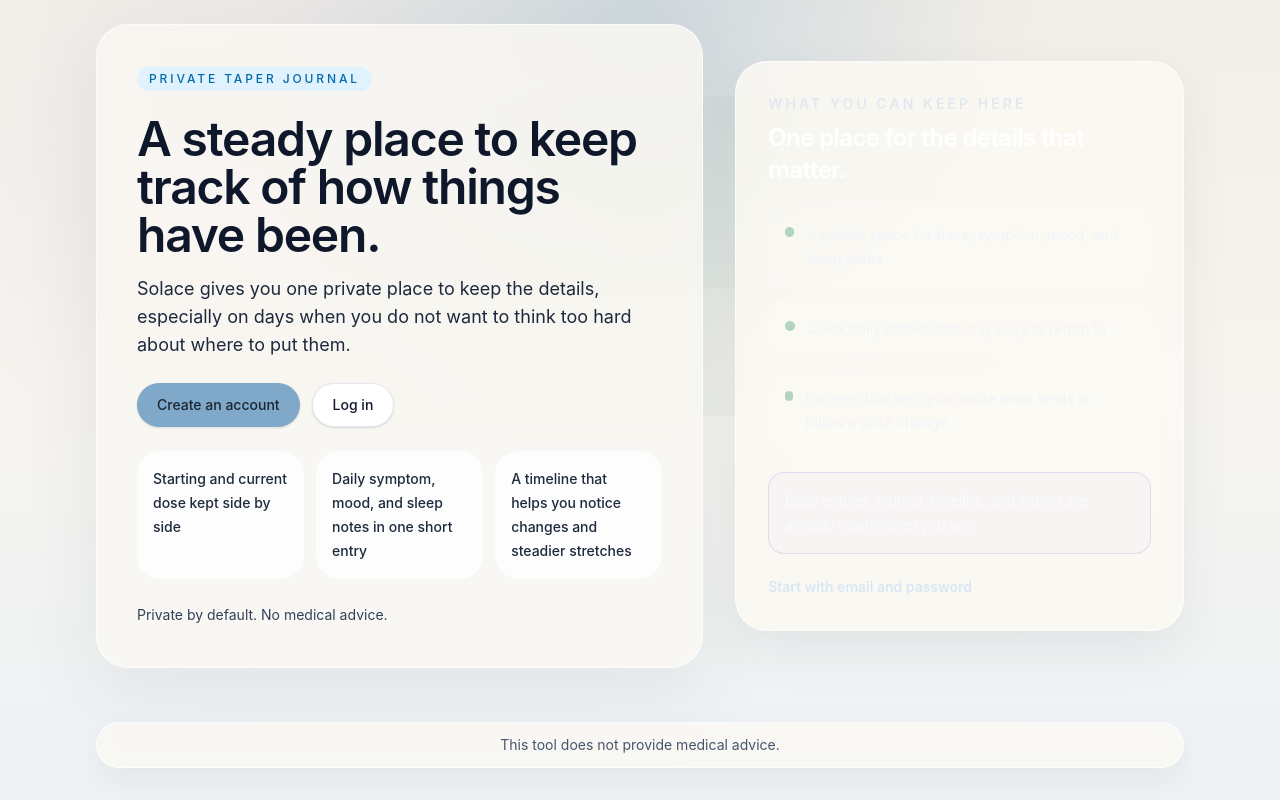
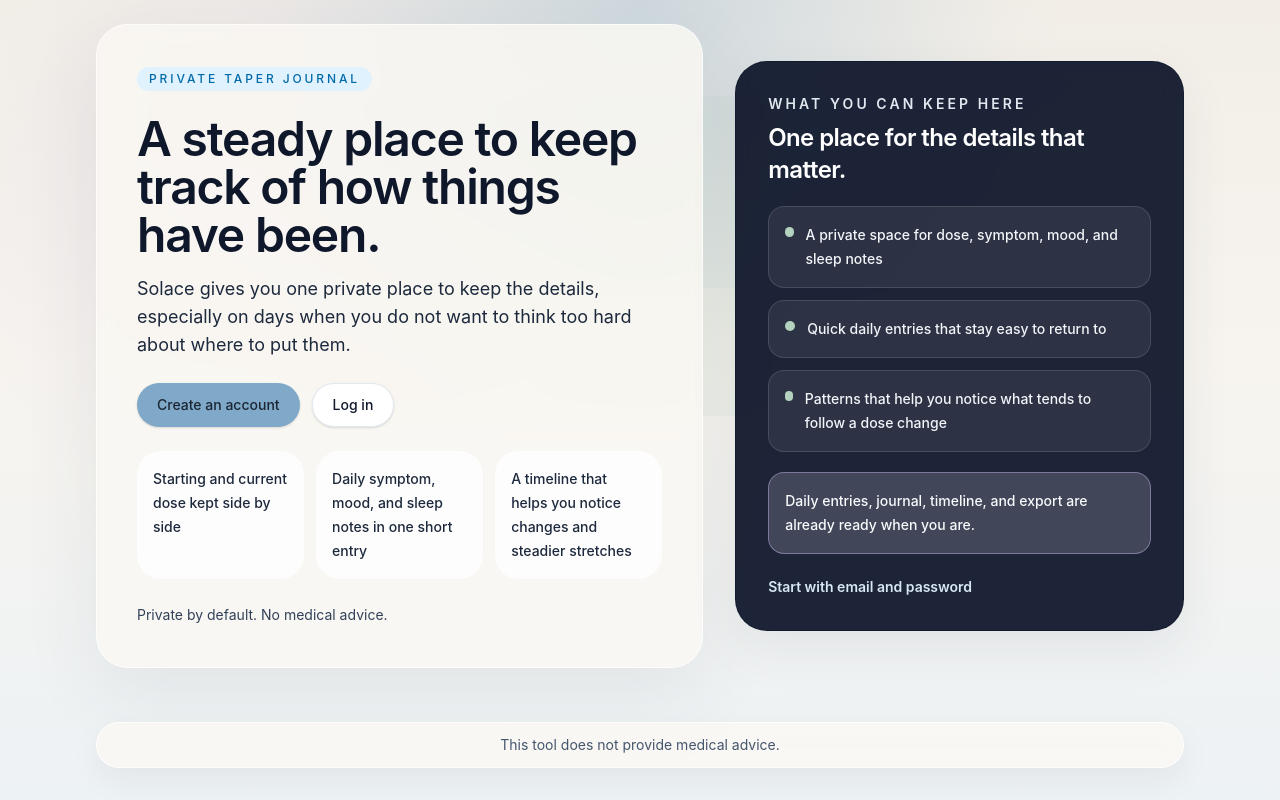
Before and after one commit to deathlikedaisies/solace, a Next.js app: page / in a window 1280 px wide. Built offline with nearby package versions, Linux system fonts and the light colour scheme; no server answers.

Commit message:
Fix homepage card contrast rendering

```diff
--- a/app/page.tsx
+++ b/app/page.tsx
@@ -54,7 +54,7 @@
           </p>
         </div>
 
-        <Card className="space-y-5 rounded-[2rem] bg-slate-900/92 p-7 text-slate-50 shadow-[0_24px_80px_rgba(38,46,58,0.20)] sm:p-8">
+        <Card tone="dark" className="space-y-5 rounded-[2rem] p-7 shadow-[0_24px_80px_rgba(38,46,58,0.20)] sm:p-8">
           <div className="space-y-2">
             <p className="text-sm font-semibold tracking-[0.22em] text-slate-200 uppercase">
               What you can keep here
--- a/components/ui/card.tsx
+++ b/components/ui/card.tsx
@@ -1,11 +1,25 @@
 import type { HTMLAttributes } from "react";
 import { cn } from "@/lib/utils";
 
-export function Card({ className, ...props }: HTMLAttributes<HTMLDivElement>) {
+const cardToneClasses = {
+  default: "surface border border-white/70 bg-[rgba(252,249,244,0.86)]",
+  dark: "border border-slate-900/70 bg-slate-900/94 text-slate-50 backdrop-blur",
+} as const;
+
+type CardProps = HTMLAttributes<HTMLDivElement> & {
+  tone?: keyof typeof cardToneClasses;
+};
+
+export function Card({
+  className,
+  tone = "default",
+  ...props
+}: CardProps) {
   return (
     <div
       className={cn(
-        "surface soft-shadow rounded-[1.75rem] border border-white/70 bg-[rgba(252,249,244,0.86)]",
+        "soft-shadow rounded-[1.75rem]",
+        cardToneClasses[tone],
         className,
       )}
       {...props}
```
